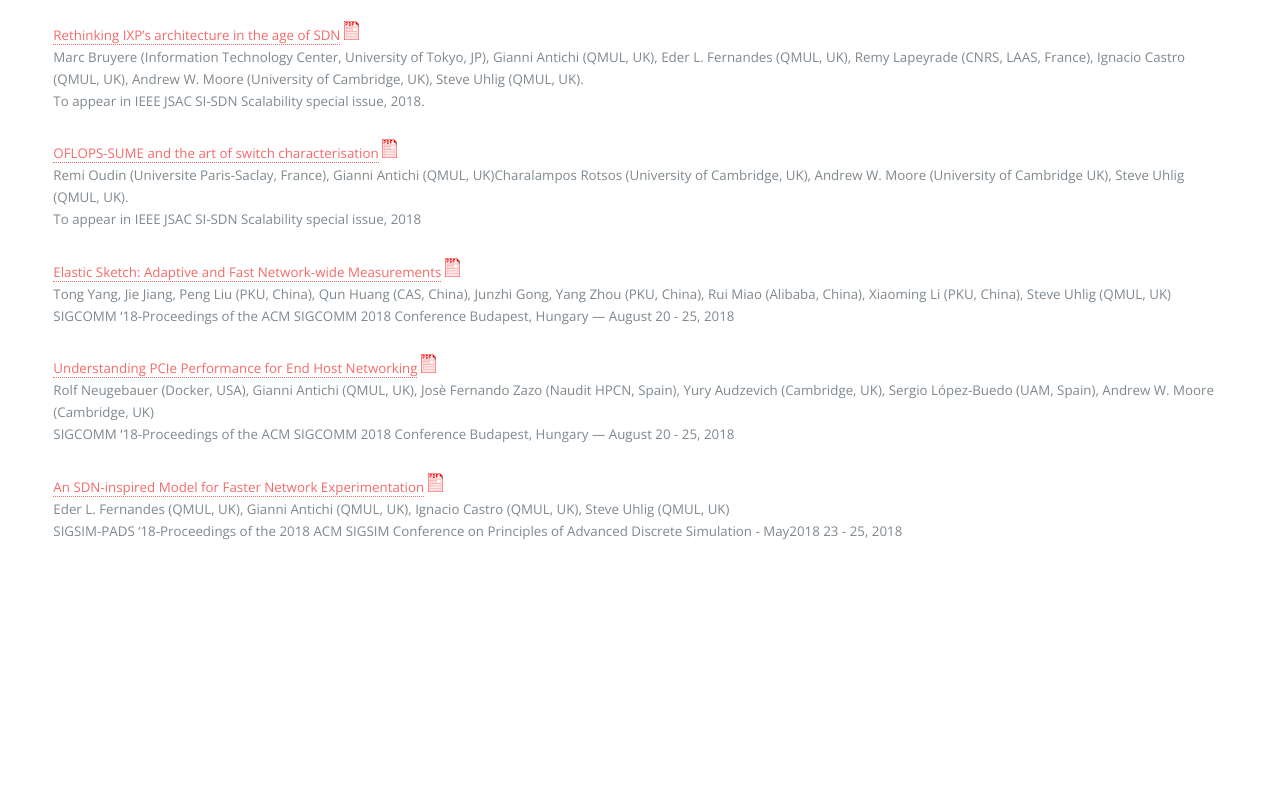
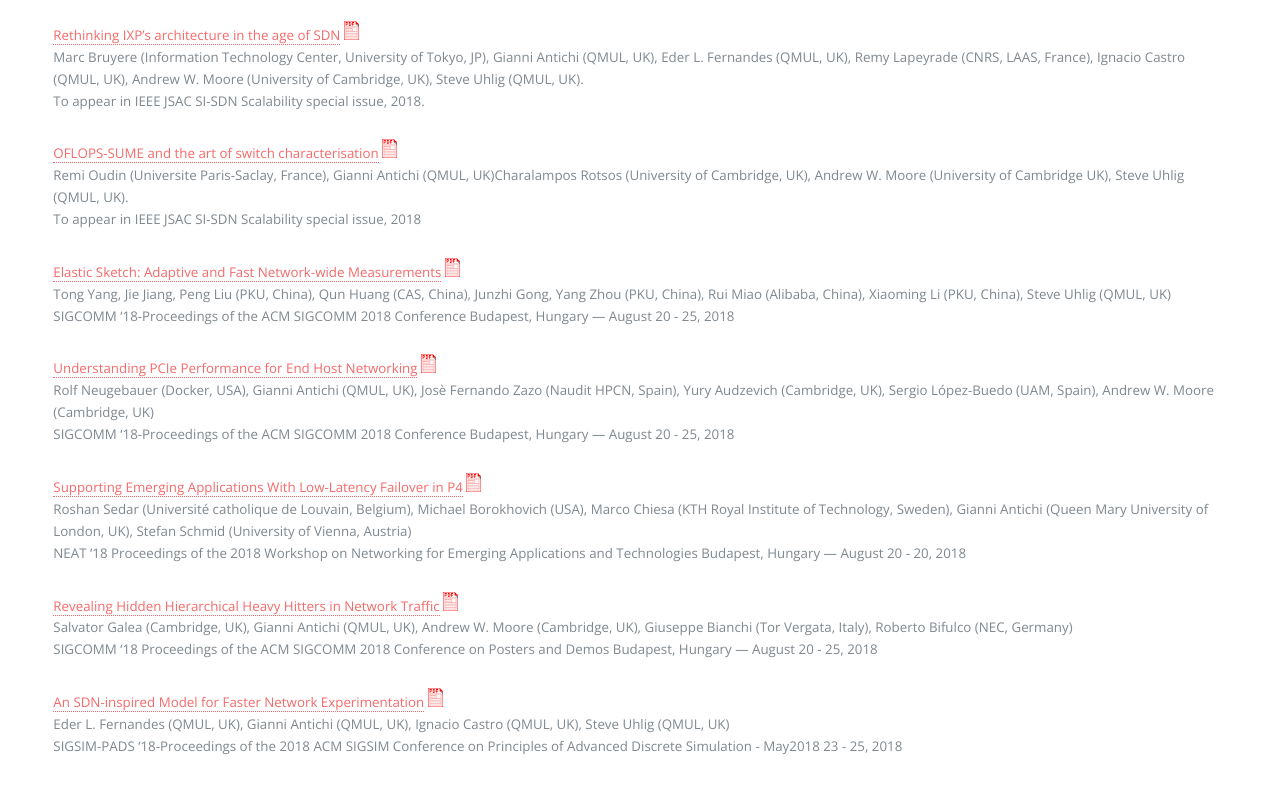
Before and after one commit to earl-project/earl-project.github.io, a plain HTML site: page dissemination.html in a window 1280 px wide. Shown: the part 349-1142 px from the top of the page. Before the commit the page ends 947 px from the top, so only its background shows below. Drawn offline with nearby package versions, Linux system fonts and the light colour scheme.

Commit message:
Add a couple of papers

```diff
--- a/dissemination.html
+++ b/dissemination.html
@@ -52,6 +52,14 @@ SIGCOMM &lsquo;18-Proceedings of the ACM SIGCOMM 2018 Conference Budapest, Hunga
 <p><a href="/papers/p327-neugebauer.pdf">Understanding PCIe Performance for End Host Networking</a> <img src="/images/pdf-icon.png" alt="drawing" width="15"/><br/>
 Rolf Neugebauer (Docker, USA), Gianni Antichi (QMUL, UK), Josè Fernando Zazo (Naudit HPCN, Spain), Yury Audzevich (Cambridge, UK), Sergio López-Buedo (UAM, Spain), Andrew W. Moore (Cambridge, UK)<br/>
 SIGCOMM &lsquo;18-Proceedings of the ACM SIGCOMM 2018 Conference Budapest, Hungary — August 20 - 25, 2018</p>
+
+<p><a href="/papers/p52-Sedar.pdf">Supporting Emerging Applications With Low-Latency Failover in P4</a> <img src="/images/pdf-icon.png" alt="drawing" width="15"/><br/>
+Roshan Sedar  (Université catholique de Louvain, Belgium), Michael Borokhovich (USA), Marco Chiesa (KTH Royal Institute of Technology, Sweden), Gianni Antichi (Queen Mary University of London, UK), Stefan Schmid  (University of Vienna, Austria)<br/>
+NEAT &lsquo;18 Proceedings of the 2018 Workshop on Networking for Emerging Applications and Technologies Budapest, Hungary — August 20 - 20, 2018</p>
+
+<p><a href="/papers/p81-Galea.pdf">Revealing Hidden Hierarchical Heavy Hitters in Network Traffic</a> <img src="/images/pdf-icon.png" alt="drawing" width="15"/><br/>
+Salvator Galea (Cambridge, UK), Gianni Antichi (QMUL, UK), Andrew W. Moore (Cambridge, UK), Giuseppe Bianchi (Tor Vergata, Italy), Roberto Bifulco (NEC, Germany)<br/>
+SIGCOMM &lsquo;18 Proceedings of the ACM SIGCOMM 2018 Conference on Posters and Demos Budapest, Hungary — August 20 - 25, 2018</p>
 
 <p><a href="/papers/horse_pads.pdf">An SDN-inspired Model for Faster Network Experimentation</a> <img src="/images/pdf-icon.png" alt="drawing" width="15"/> <br/>
 Eder L. Fernandes (QMUL, UK), Gianni Antichi (QMUL, UK), Ignacio Castro (QMUL, UK), Steve Uhlig (QMUL, UK)<br/>
```
Also changed, not shown: 2 other files.
